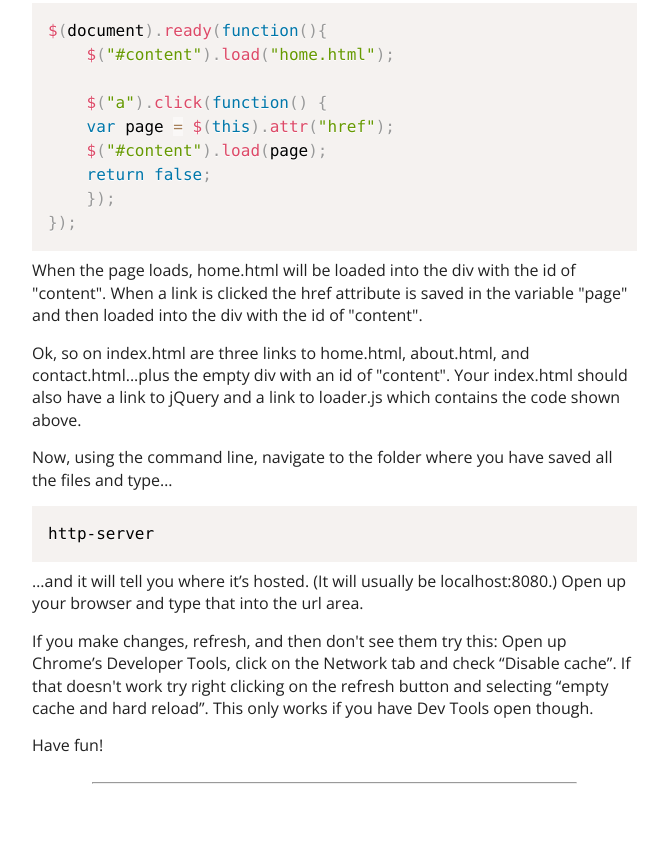
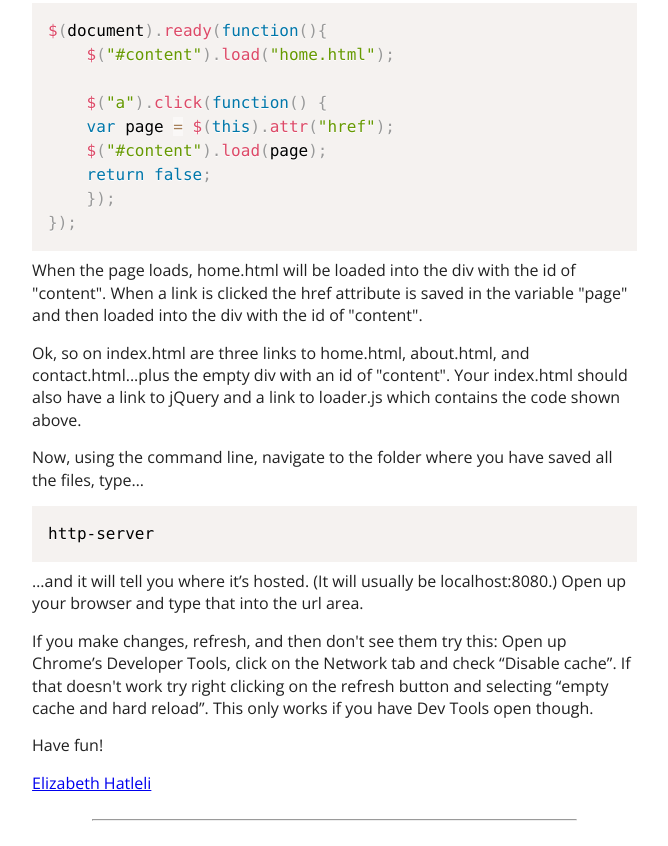
Before and after one commit to TheHighPriestess/dynamic-tutorial, a plain HTML site: page index.html in a window 1280 px wide. Shown: the part 1198-2044 px from the top of the page, without its empty margins (127-795 px from the left). Before the commit the page ends 2007 px from the top, so only its background shows below. Drawn offline with nearby package versions, Linux system fonts and the light colour scheme.

Commit message:
added name

```diff
--- a/index.html
+++ b/index.html
@@ -60,11 +60,12 @@
 });</code></pre>
 							<p>When the page loads, home.html will be loaded into the div with the id of "content". When a link is clicked the href attribute is saved in the variable "page" and then loaded into the div with the id of "content".</p>
 							<p>Ok, so on index.html are three links to home.html, about.html, and contact.html...plus the empty div with an id of "content". Your index.html should also have a link to jQuery and a link to loader.js which contains the code shown above.</p>
-							<p>Now, using the command line, navigate to the folder where you have saved all the files and type…</p>
+							<p>Now, using the command line, navigate to the folder where you have saved all the files, type…</p>
 							<pre><code class="language-markup"><p>http-server</p></code></pre>
 							<p>…and it will tell you where it’s hosted.  (It will usually be localhost:8080.) Open up your browser and type that into the url area.</p>
 							<p>If you make changes, refresh, and then don't see them try this: Open up Chrome’s Developer Tools, click on the Network tab and check “Disable cache”.  If that doesn't work try right clicking on the refresh button and selecting “empty cache and hard reload”.  This only works if you have Dev Tools open though.</p>
 							<p>Have fun!</p>
+							<p><a href="http://thehighpriestess.github.io/">Elizabeth Hatleli</a></p>
 							<hr>
 
 
```
